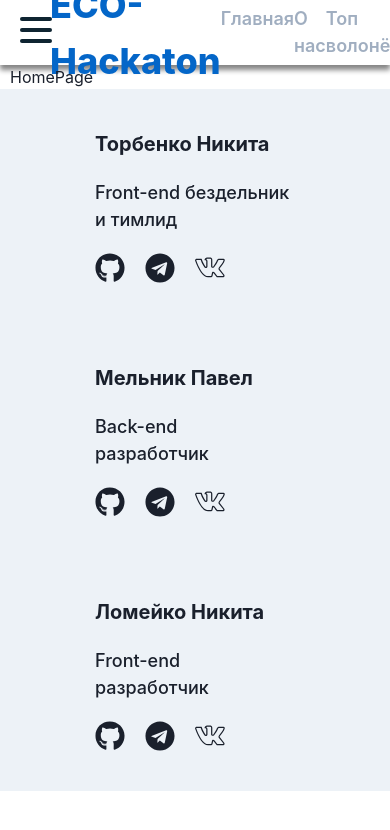
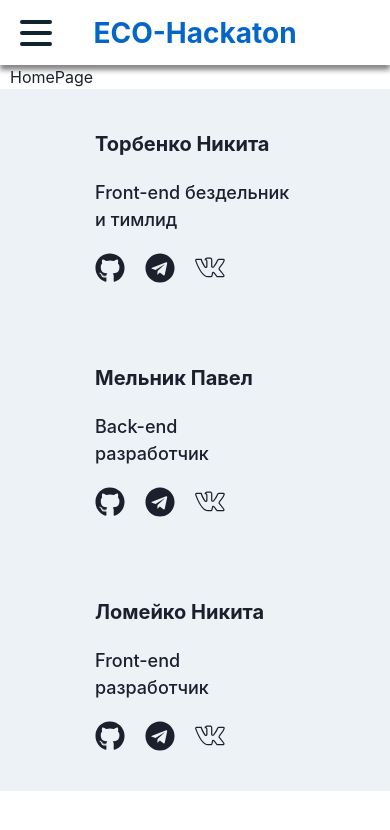
Before and after one commit to NikitaTorbenko/eco_hackathon, a React (Vite) app: page / in a window 390 px wide. Shown: the top 830 px of the page. Built offline with nearby package versions, Linux system fonts and the light colour scheme.

Commit message:
fix: add adaptive for header

```diff
--- a/src/widgets/layout/header/Header.module.scss
+++ b/src/widgets/layout/header/Header.module.scss
@@ -12,7 +12,28 @@
     h1{
         font-size: 36px;
         font-weight: 800;
-        line-height: 56px;
+        line-height: 0px;
+        white-space: pre;
         color: var(--primary-color);
+
+        margin: 0 30px;
     }
 }
+
+@media (max-width: 500px){
+    .header{
+        h1{
+            font-size: 28px;
+            font-weight: 700;
+        }
+    }
+}
+
+@media (max-width: 350px){
+    .header{
+        h1{
+            font-size: 24px;
+            font-weight: 600;
+        }
+    }
+}
--- a/src/widgets/layout/header/Header.tsx
+++ b/src/widgets/layout/header/Header.tsx
@@ -1,6 +1,6 @@
 import style from "./Header.module.scss"
-import { memo } from "react";
-import { Navbar } from "./navbar/Navbar";
+import { memo, useCallback, useEffect, useState } from "react";
+import { Navbar } from "../navbar/Navbar";
 import classNames from "classnames";
 
 interface IHeaderProps {
@@ -12,10 +12,26 @@ export const Header: React.FC<IHeaderProps> = memo((props) => {
         className
     } = props
 
+    const [isShowNavbar, setShowNavbar] = useState(true)
+
+    const resizeInnerWidthHandle = useCallback(() => {
+        window.innerWidth < 700 ? setShowNavbar(false) : setShowNavbar(true)
+    }, [])
+
+    useEffect(() => {
+        resizeInnerWidthHandle()
+        window.addEventListener('resize', resizeInnerWidthHandle)
+
+        return () => {
+          window.removeEventListener('resize', resizeInnerWidthHandle)
+        }
+    }, [window])
+
     return(
         <div className={classNames(style.header, className)}>
             <h1>ECO-Hackaton</h1>
-            <Navbar width="600px"/>
+            {isShowNavbar &&
+                <Navbar width="600px" className={style.navbar}/>}
         </div>
     )
 })
--- a/src/widgets/layout/sidebar/Sidebar.module.scss
+++ b/src/widgets/layout/sidebar/Sidebar.module.scss
@@ -18,7 +18,7 @@
     height: 26px;
     width: 32px;
     position: absolute;
-    top: 17px;
+    top: 20px;
     left: 20px;
     z-index: 2;
     display: flex;
@@ -66,6 +66,7 @@ input[type="checkbox"]:checked ~ .hamburger_lines .line3 {
 
 .sidebar{
     margin-top: 3px;
+    padding: 10px;
     background-color: var(--secondary-bg-color);
     box-shadow: 0px 5px 5px 0 #858585;
     opacity: 0;
@@ -78,3 +79,18 @@ input[type="checkbox"]:checked ~ .hamburger_lines .line3 {
     opacity: 1;
     width: 450px;
 }
+
+@media (max-width: 350px) {
+    .hamburger_lines{
+        width: 20px;
+        height: 18px;
+        top: 25px;
+    }
+    .hamburger_lines .line{
+        height: 3px;
+    }
+
+    .checkbox{
+        top: 25px;
+    }
+}
--- a/src/widgets/layout/sidebar/Sidebar.tsx
+++ b/src/widgets/layout/sidebar/Sidebar.tsx
@@ -1,6 +1,7 @@
 import classNames from "classnames";
 import style from "./Sidebar.module.scss"
-import { memo, useCallback, useState } from "react";
+import { memo, useCallback, useEffect, useState } from "react";
+import { Navbar } from "../navbar/Navbar";
 
 interface ISidebarProps {
     padding?: string,
@@ -19,6 +20,21 @@ export const Sidebar: React.FC<ISidebarProps> = memo((props) => {
 
     const [isOpen, setOpen] = useState(false)
     const [isMounted, setMounted] = useState(false)
+
+    const [isShowNavbar, setShowNavbar] = useState(false)
+
+    const resizeInnerWidthHandle = useCallback(() => {
+        window.innerWidth < 700 ? setShowNavbar(true) : setShowNavbar(false)
+    }, [])
+
+    useEffect(() => {
+        resizeInnerWidthHandle()
+        window.addEventListener('resize', resizeInnerWidthHandle)
+
+        return () => {
+          window.removeEventListener('resize', resizeInnerWidthHandle)
+        }
+    }, [window])
 
     const toggleHandle = useCallback(() => {
         isMounted ? setOpen(!isOpen) : setMounted(!isMounted)
@@ -49,6 +65,8 @@ export const Sidebar: React.FC<ISidebarProps> = memo((props) => {
                 <div
                     style={{padding}}
                     className={classNames(style.sidebar, mods, classNameSidebar)}>
+                        {isShowNavbar &&
+                            <Navbar width="100%"/>}
                         {children}
                 </div>}
         </div>
```
Also changed, not shown: src/widgets/layout/navbar/Navbar.module.scss (renamed from src/widgets/layout/header/navbar/Navbar.module.scss), src/widgets/layout/navbar/Navbar.tsx (renamed from src/widgets/layout/header/navbar/Navbar.tsx).
